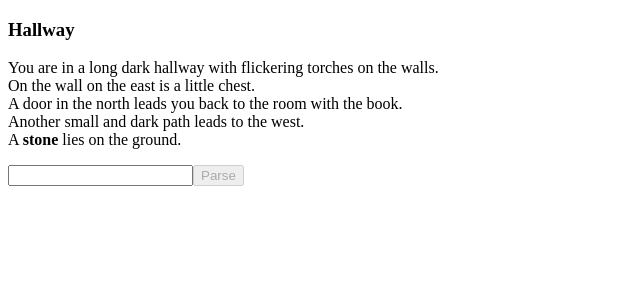
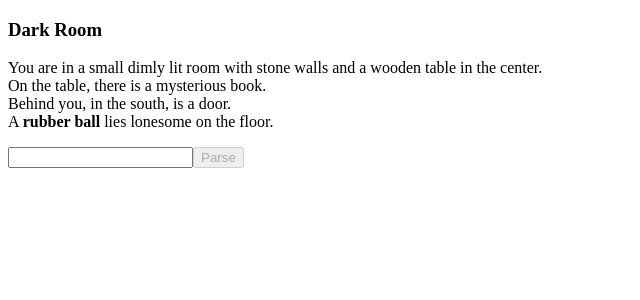
Before and after one commit to b4dr1ck/HtmlSandbox, a Vue app in the folder textAdventure/: page / in a window 1280 px wide. Shown: the top 300 px of the page, without its empty margins (0-640 px from the left). Built offline with nearby package versions, Linux system fonts and the light colour scheme.

Commit message:
EXTEND: textAdventure: auto-scroll (bottom) bei output. Logikanpassungen bei Container-Logik

```diff
--- a/textAdventure/src/App.vue
+++ b/textAdventure/src/App.vue
@@ -5,7 +5,7 @@ export default {
   name: "App",
   data() {
     return {
-      whereAmI: "hallway",
+      whereAmI: "room",
       command: "",
       commandObject: {},
       output: "",
@@ -71,6 +71,13 @@ export default {
 
       if (event.key === "Enter") {
         this.parseCommand(event);
+        // Scroll to the bottom of the #output element
+        this.$nextTick(() => {
+          const output = this.$refs.output;
+          if (output) {
+            output.scrollTop = output.scrollHeight;
+          }
+        });
       }
     },
     parseCommand(_event) {
@@ -185,17 +192,41 @@ export default {
         return this.rooms[this.whereAmI].description;
       }
 
+      const objects = this.rooms[this.whereAmI].objects;
       // object in the room
-      const objectInRoom = this.rooms[this.whereAmI].objects[object];
+      const objectInRoom = objects[object];
       if (objectInRoom) {
         let desc = objectInRoom.description;
-        if (objectInRoom.container && objectInRoom.container.storage.length > 0 && objectInRoom.open) {
-          desc += `<br>It contains:<br><strong> ${objectInRoom.container.storage
-            .map((item) => item.name)
-            .join("<br>")}</strong>`;
+        // is a container
+        if (objectInRoom.container && objectInRoom.container.storage.length > 0) {
+          if ("open" in objectInRoom) {
+            if (objectInRoom.open) {
+              desc += `<br>${
+                objectInRoom.container.validPrepositions[0]
+              } it youn find:<br><strong>* ${objectInRoom.container.storage
+                .map((item) => item.name)
+                .join("<br>* ")}</strong>`;
+            }
+          } else {
+            desc += `<br>${
+              objectInRoom.container.validPrepositions[0]
+            } it you find:<br><strong>* ${objectInRoom.container.storage
+              .map((item) => item.name)
+              .join("<br>* ")}</strong>`;
+          }
         }
         return desc;
       }
+
+      for (const obj in objects) {
+        if (objects[obj].container && objects[obj].container.storage.length > 0) {
+          const item = objects[obj].container.storage.find((item) => item.name === object);
+          if (item) {
+            return `(${objects[obj].container.validPrepositions[0]} ${objects[obj].name}) ${item.description}`;
+          }
+        }
+      }
+
       return null;
     },
     checkNounsLength(verb, nouns) {
@@ -228,9 +259,10 @@ export default {
       if (nouns.length === 2) {
         const itemIndex = this.player.inventory.findIndex((item) => item.name === nouns[0]);
         const objectDest = this.rooms[this.whereAmI].objects[nouns[1]];
+        const objectSrc = this.player.inventory[itemIndex];
 
         if (!objectDest.container) {
-          this.output += `<br>The <strong>${nouns[1]}</strong> is not a container!<br>`;
+          this.output += `<br>The <strong>${objectDest.name}</strong> is not a container!<br>`;
           return;
         }
         if (itemIndex === -1) {
@@ -238,27 +270,25 @@ export default {
           return;
         }
 
-        if (!objectDest.open) {
-          this.output += `<br>You can't put something in the <strong>${nouns[1]}</strong> because it is closed!<br>`;
+        if ("open" in objectDest && !objectDest.open) {
+          this.output += `<br>You can't put something ${preposition} the <strong>${objectDest.name}</strong> because it is closed!<br>`;
           return;
         }
 
         if (!objectDest.container.validPrepositions.includes(preposition[0])) {
-          this.output += `<br>You can't put the <strong>${nouns[0]}</strong> ${preposition} the <strong>${nouns[1]}</strong>!<br>`;
+          this.output += `<br>You can't put the <strong>${objectSrc.name}</strong> ${preposition} the <strong>${objectDest.name}</strong>!<br>`;
           return;
         }
 
-        const objectSrc = this.player.inventory[itemIndex];
-
         if (!objectSrc) {
-          this.output += `<br>You don't have the <strong>${nouns[0]}</strong> in your inventory!<br>`;
+          this.output += `<br>You don't have the <strong>${objectSrc.name}</strong> in your inventory!<br>`;
           return;
         }
 
         this.player.inventory.splice(itemIndex, 1);
         objectDest.container.storage.push(objectSrc);
 
-        this.output += `<br>You put the <strong>${nouns[0]}</strong> ${preposition} the <strong>${nouns[1]}</strong><br>`;
+        this.output += `<br>You put the <strong>${objectSrc.name}</strong> ${preposition} the <strong>${objectDest.name}</strong><br>`;
       } else {
         this.output += `<br>What do you want to put where?<br>`;
       }
@@ -273,8 +303,14 @@ export default {
       // if object is not found in the room, check in containers
       if (!object) {
         for (const obj in objects) {
-          if (objects[obj].container && objects[obj].container.storage.length > 0 && objects[obj].open) {
-            object = objects[obj].container.storage.find((item) => item.name === nouns[0]);
+          if (objects[obj].container && objects[obj].container.storage.length > 0) {
+            if ("open" in objects[obj]) {
+              if (objects[obj].open) {
+                object = objects[obj].container.storage.find((item) => item.name === nouns[0]);
+              }
+            } else {
+              object = objects[obj].container.storage.find((item) => item.name === nouns[0]);
+            }
             containerName = objects[obj].name;
           }
         }
@@ -283,7 +319,7 @@ export default {
         if (object.command[verb]) {
           this.output += `<br>${object.command[verb]()}`;
         }
-
+        console.log(containerName)
         if (object.canTake) {
           this.player.inventory.push(object);
           if (containerName) {
@@ -291,7 +327,7 @@ export default {
             const index = objects[containerName].container.storage.findIndex((item) => item.name === object.name);
             if (index !== -1) {
               objects[containerName].container.storage.splice(index, 1);
-              this.output += `<br>You take the <strong>${object.name}</strong> from the  <strong${containerName}</strong<br>`;
+              this.output += `<br>You take the <strong>${object.name}</strong> from the <strong>${containerName}</strong><br>`;
             }
           } else {
             // delete from inventory
@@ -320,7 +356,7 @@ export default {
     },
     look(_verb, nouns, _preposition) {
       if (nouns.length === 0) {
-        this.output += `<br>You see nothing special<br>`;
+        this.output += `<br>You can't see this<br>`;
         return;
       } else if (nouns.length === 1 && this.getDescription(nouns[0])) {
         this.output += `<br>${this.getDescription(nouns[0])}<br>`;
@@ -390,8 +426,13 @@ export default {
     <p v-html="roomDesc"></p>
     <input v-model="command" type="text" />
     <button :disabled="buttonDisabled" @click="parseCommand($event)">Parse</button>
-    <p v-html="output"></p>
+    <p id="output" ref="output" v-html="output"></p>
   </div>
 </template>
 
-<style></style>
+<style scoped>
+#output {
+  height: 500px;
+  overflow-y: auto;
+}
+</style>
--- a/textAdventure/src/rooms.js
+++ b/textAdventure/src/rooms.js
@@ -53,11 +53,10 @@ export const rooms = {
         canTake: false,
         open: false,
         container: {
-          storage:[],
+          storage: [],
           validPrepositions: ["in", "inside"],
         },
-        command: {
-        },
+        command: {},
       },
       torch: {
         name: "torch",
@@ -110,24 +109,29 @@ export const rooms = {
       south: { target: "hallway", handicap: "door" },
     },
     objects: {
-      book: {
-        name: "book",
-        alias: ["book", "red book", "old book", "grimoire", "pentagram"],
-        description: "You see an old dusty book with a red cover that shows a pentagram",
-        scenery: true,
-        canTake: false,
-        command: {
-          take: () => {
-            return "It seems to be magically bound to the table.";
-          },
-        },
-      },
       table: {
         name: "table",
         alias: ["table", "wooden table", "desk"],
         description: "The table is made of oak and has a few scratches on it.",
         scenery: true,
         canTake: false,
+        container: {
+          storage: [
+            {
+              name: "book",
+              alias: ["book", "red book", "old book", "grimoire", "pentagram"],
+              description: "You see an old dusty book with a red cover that shows a pentagram",
+              scenery: true,
+              canTake: false,
+              command: {
+                take: () => {
+                  return "It seems to be magically bound to the table.";
+                },
+              },
+            },
+          ],
+          validPrepositions: ["on"],
+        },
         command: {},
       },
       wall: {
```
